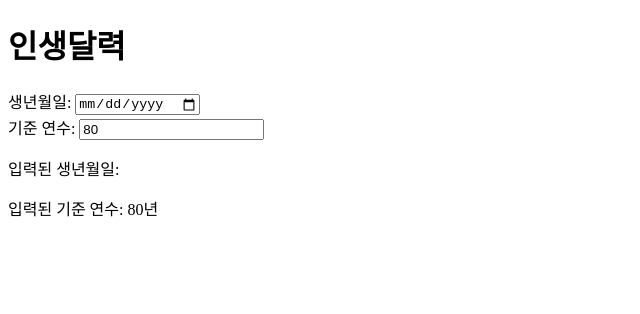
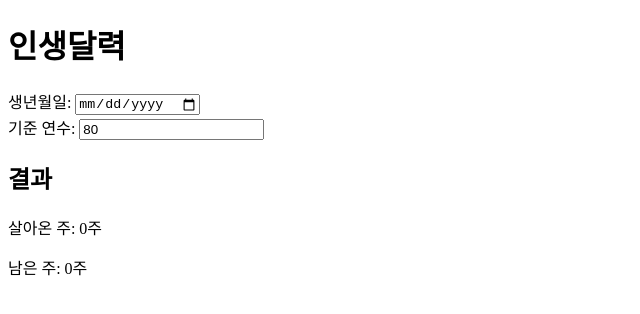
Before and after one commit to cheon-hee-gook/life-calendar, a React (Create React App) app in the folder life-calendar/: page / in a window 1280 px wide. Shown: the top 314 px of the page, without its empty margins (0-640 px from the left). Built offline with nearby package versions, Linux system fonts and the light colour scheme.

Commit message:
Add week calculation logic and display results

```diff
--- a/life-calendar/src/App.js
+++ b/life-calendar/src/App.js
@@ -4,21 +4,50 @@ function App() {
   const [birthDate, setBirthDate] = useState("");
   const [lifeSpan, setLifeSpan] = useState(80);
 
+  // 생년월일 변경 핸들러
   const handleBirthDateChange = (e) => {
     const value = e.target.value;
     console.log("입력된 생년월일:", value);
     setBirthDate(value);
   };
 
+  // 기준 연수 변경 핸들러
   const handleLifeSpanChange = (e) => {
     const value = e.target.value;
     console.log("입력된 기준 연수:", value);
     setLifeSpan(value);
   };
 
+  // 주 계산 함수
+  const calculateWeeks = () => {
+    if (!birthDate) return { livedWeeks: 0, remainingWeeks: 0 };
+
+    const now = new Date();
+    const birth = new Date(birthDate);
+
+    // 전체 수명 주 계산
+    const totalWeeks = lifeSpan * 52;
+
+    // 살아온 주 계산
+    const livedWeeks = Math.floor((now - birth) / (1000 * 60 * 60 * 24 * 7));
+
+    // 남은 주 계산
+    const remainingWeeks = totalWeeks - livedWeeks;
+
+    console.log("전체 주:", totalWeeks);
+    console.log("살아온 주:", livedWeeks);
+    console.log("남은 주:", remainingWeeks);
+
+    return { livedWeeks, remainingWeeks };
+  };
+
+  // 계산된 결과
+  const { livedWeeks, remainingWeeks } = calculateWeeks();
+
   return (
     <div>
       <h1>인생달력</h1>
+      {/* 생년월일 입력 */}
       <div>
         <label htmlFor="birthDate">생년월일: </label>
         <input
@@ -28,6 +57,8 @@ function App() {
           onChange={handleBirthDateChange}
         />
       </div>
+
+      {/* 기준 연수 입력 */}
       <div>
         <label htmlFor="lifeSpan">기준 연수: </label>
         <input
@@ -37,8 +68,13 @@ function App() {
           onChange={handleLifeSpanChange}
         />
       </div>
-      <p>입력된 생년월일: {birthDate}</p>
-      <p>입력된 기준 연수: {lifeSpan}년</p>
+
+      {/* 계산 결과 출력 */}
+      <div>
+        <h2>결과</h2>
+        <p>살아온 주: {livedWeeks}주</p>
+        <p>남은 주: {remainingWeeks > 0 ? remainingWeeks : 0}주</p>
+      </div>
     </div>
   );
 }
```
